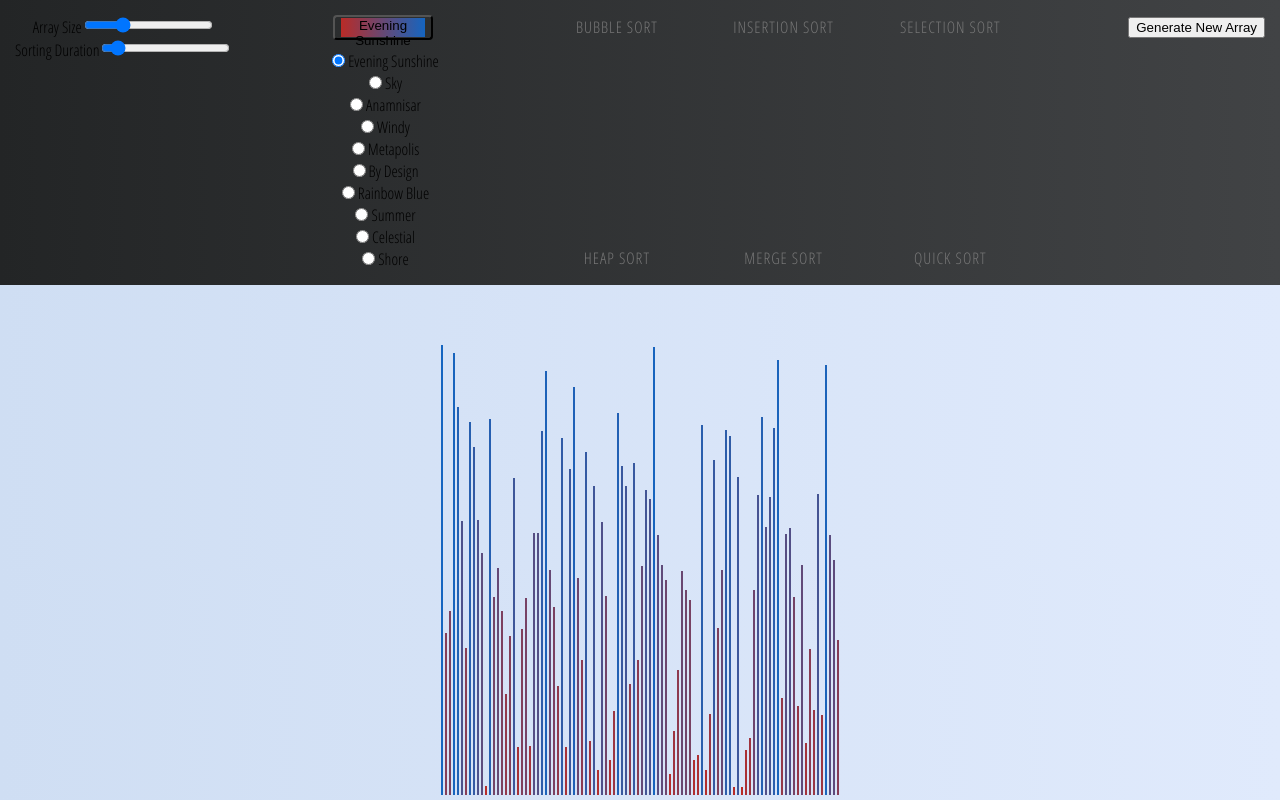
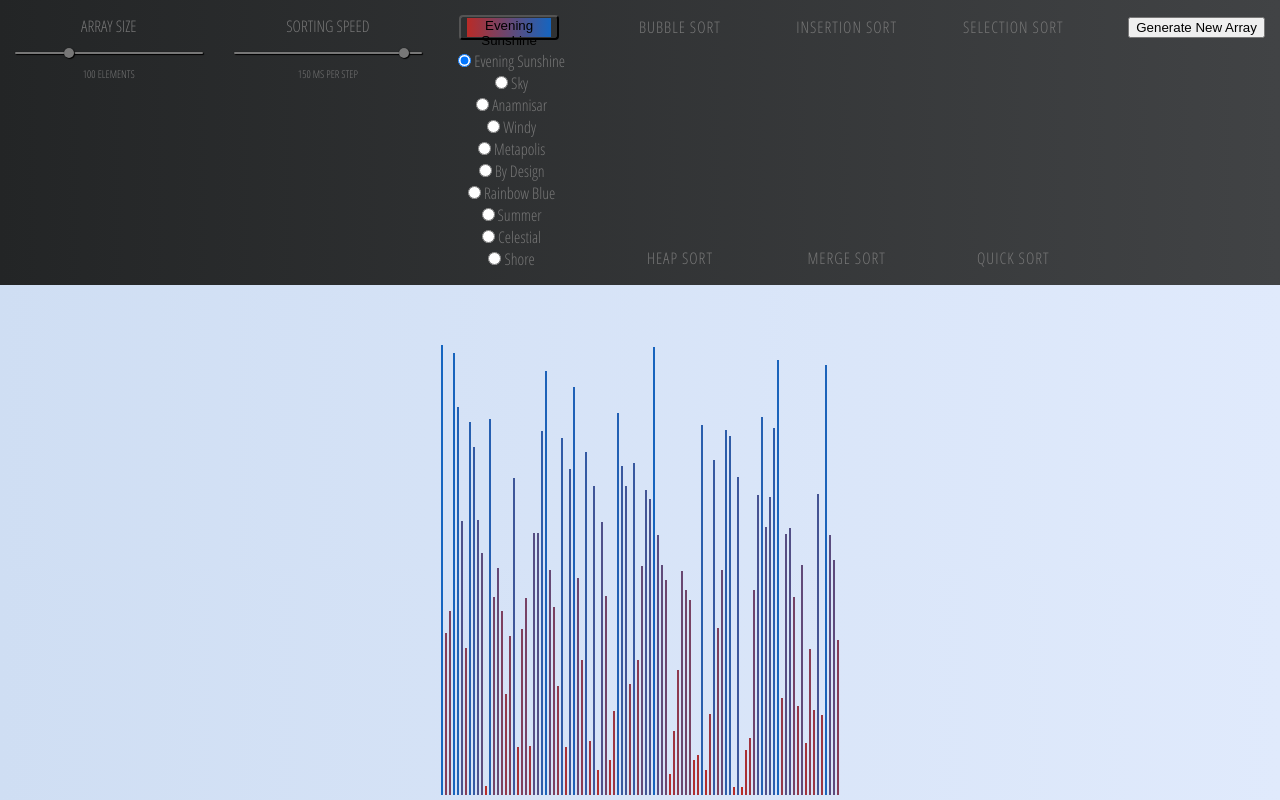
Before and after one commit to rumeetgoradia/sorting-visualizer, a React (Create React App) app: page / in a window 1280 px wide. Built offline with nearby package versions, Linux system fonts and the light colour scheme.

Commit message:
Add disabled styling and slider styling

```diff
--- a/src/components/BarsOptions.js
+++ b/src/components/BarsOptions.js
@@ -2,10 +2,6 @@ import React from "react"
 import { useContext } from "react"
 import { SortingContext } from "../context"
 import GradientSelector from "./GradientSelector"
-import Grid from "@material-ui/core/Grid"
-import Typography from "@material-ui/core/Typography"
-import Slider from "@material-ui/core/Slider"
-import Input from "@material-ui/core/Input"
 import "./styles/barsoptions.css"
 
 export default function BarsOptions() {
@@ -32,36 +28,10 @@ export default function BarsOptions() {
 
 	return (
 		<section className="options-container">
-			<div className="sliders">
 			<div className="slider-group">
-					{/* <Typography id="input-slider" gutterBottom>
+				<label htmlFor="num_bars" className="slider-label">
 					Array Size
-					</Typography>
-					<Grid container alignItems="center">
-						<Grid item>
-							<Slider
-								value={parseInt(num_bars)}
-								onChange={handleChange}
-								aria-labelledby="input-slider"
-								track={false}
-							/>
-						</Grid>
-						<Grid item>
-							<Input
-								value={num_bars}
-								margin="dense"
-								onChange={handleChange}
-								inputProps={{
-									step: 4,
-									min: { min_bars },
-									max: { max_bars },
-									type: "number",
-									"aria-labelledby": "input-slider"
-								}}
-							/>
-						</Grid>
-					</Grid> */}
-					<label htmlFor="num_bars">Array Size</label>
+				</label>
 				<input
 					type="range"
 					name="num_bars"
@@ -70,11 +40,15 @@ export default function BarsOptions() {
 					id="num_bars"
 					value={num_bars}
 					onChange={handleChange}
-						className="form-control"
+					className="slider disable"
 				/>
+
+				<h6 className="slider-value">{num_bars} elements</h6>
 			</div>
 			<div className="slider-group">
-					<label htmlFor="num_bars">Sorting Duration</label>
+				<label htmlFor="num_bars" className="slider-label">
+					Sorting Speed
+				</label>
 				<input
 					type="range"
 					name="speed"
@@ -83,9 +57,10 @@ export default function BarsOptions() {
 					id="speed"
 					value={speed}
 					onChange={handleChange}
-						className="form-control"
+					className="slider reverse-slider disable"
 				/>
-				</div>
+
+				<h6 className="slider-value">{speed} ms per step</h6>
 			</div>
 			{/* <div className="gradient-selector">
 					<input
@@ -175,30 +150,32 @@ export default function BarsOptions() {
 			</div>
 			<section className="algo-btns-container">
 				<div className="algo-btns">
-					<button className="algo-btn" onClick={bubbleSort}>
+					<button className="algo-btn disable" onClick={bubbleSort}>
 						Bubble Sort
 					</button>
-					<button className="algo-btn" onClick={insertionSort}>
+					<button className="algo-btn disable" onClick={insertionSort}>
 						Insertion Sort
 					</button>
-					<button className="algo-btn" onClick={selectionSort}>
+					<button className="algo-btn disable" onClick={selectionSort}>
 						Selection Sort
 					</button>
 				</div>
 				<div className="algo-btns">
-					<button className="algo-btn" onClick={heapSort}>
+					<button className="algo-btn disable" onClick={heapSort}>
 						Heap Sort
 					</button>
-					<button className="algo-btn" onClick={mergeSort}>
+					<button className="algo-btn disable" onClick={mergeSort}>
 						Merge Sort
 					</button>
-					<button className="algo-btn" onClick={quickSort}>
+					<button className="algo-btn disable" onClick={quickSort}>
 						Quick Sort
 					</button>
 				</div>
 			</section>
 			<section className="gen-btn-container">
-				<button onClick={generateArray}>Generate New Array</button>
+				<button className="disable" onClick={generateArray}>
+					Generate New Array
+				</button>
 			</section>
 		</section>
 	)
--- a/src/components/styles/barsoptions.css
+++ b/src/components/styles/barsoptions.css
@@ -1,3 +1,9 @@
+:root {
+  --unfocused: #777777;
+  --focused: #eeeeee;
+  --disabled: #3f3f3f;
+}
+
 .options-container {
   display: -webkit-box;
   display: -ms-flexbox;
@@ -12,6 +18,182 @@
   background: linear-gradient(to left, #414345, #232526);
   /* W3C, IE 10+/ Edge, Firefox 16+, Chrome 26+, Opera 12+, Safari 7+ */
   padding: 15px;
+  color: var(--unfocused);
+}
+
+.slider-group {
+  text-transform: uppercase;
+  -ms-flex-preferred-size: 15%;
+      flex-basis: 15%;
+}
+
+.slider-group:hover {
+  color: var(--focused);
+}
+
+.slider-group:hover .slider::-webkit-slider-thumb {
+  background: var(--focused);
+}
+
+.slider-group:hover .slider::-moz-slider-thumb {
+  background: var(--focused);
+}
+
+.slider-group:hover .slider::-ms-slider-thumb {
+  background: var(--focused);
+}
+
+.slider-group:hover .slider::-webkit-slider-runnable-track {
+  background: var(--focused);
+}
+
+.slider-group:hover .slider::-moz-slider-runnable-track {
+  background: var(--focused);
+}
+
+.slider-group:hover .slider::-ms-slider-runnable-track {
+  background: var(--focused);
+}
+
+.disabled {
+  pointer-events: none;
+}
+
+.disabled .slider::-webkit-slider-thumb {
+  background: var(--disabled);
+}
+
+.disabled .slider::-moz-slider-thumb {
+  background: var(--disabled);
+}
+
+.disabled .slider::-ms-slider-thumb {
+  background: var(--disabled);
+}
+
+.disabled .slider::-webkit-slider-runnable-track {
+  background: var(--disabled);
+}
+
+.disabled .slider::-moz-slider-runnable-track {
+  background: var(--disabled);
+}
+
+.disabled .slider::-ms-slider-runnable-track {
+  background: var(--disabled);
+}
+
+*:disabled {
+  pointer-events: none;
+  color: var(--disabled);
+}
+
+.slider {
+  -webkit-appearance: none;
+  /* Hides the slider so that custom slider can be made */
+  width: 100%;
+  /* Specific width is required for Firefox. */
+  background: transparent;
+  margin: 0;
+}
+
+.slider::-webkit-slider-thumb {
+  -webkit-appearance: none;
+  width: 10px;
+  height: 10px;
+  border-radius: 50%;
+  background: var(--unfocused);
+  -webkit-transition: all 0.3s ease;
+  transition: all 0.3s ease;
+  margin-top: -4px;
+  -webkit-box-shadow: 1px 1px 1px #000000, 0px 0px 1px #0d0d0d;
+          box-shadow: 1px 1px 1px #000000, 0px 0px 1px #0d0d0d;
+  cursor: pointer;
+}
+
+.slider::-moz-slider-thumb {
+  width: 10px;
+  height: 10px;
+  border-radius: 50%;
+  background: var(--unfocused);
+  -webkit-transition: all 0.3s ease;
+  transition: all 0.3s ease;
+  margin: 0;
+  box-shadow: 1px 1px 1px #000000, 0px 0px 1px #0d0d0d;
+  cursor: pointer;
+}
+
+.slider::-ms-slider-thumb {
+  width: 10px;
+  height: 10px;
+  border-radius: 50%;
+  background: var(--unfocused);
+  -webkit-transition: all 0.3s ease;
+  transition: all 0.3s ease;
+  margin: 0;
+  box-shadow: 1px 1px 1px #000000, 0px 0px 1px #0d0d0d;
+  cursor: pointer;
+}
+
+.slider::-ms-track {
+  width: 100%;
+  cursor: pointer;
+  /* Hides the slider so custom styles can be added */
+  background: transparent;
+  border-color: transparent;
+  color: transparent;
+  -webkit-transition: all 0.3s ease;
+  transition: all 0.3s ease;
+}
+
+.slider::-webkit-slider-runnable-track {
+  width: 100%;
+  height: 2px;
+  cursor: pointer;
+  -webkit-box-shadow: 1px 1px 1px #000000, 0px 0px 1px #0d0d0d;
+          box-shadow: 1px 1px 1px #000000, 0px 0px 1px #0d0d0d;
+  background: var(--unfocused);
+  border-radius: 1px;
+  margin-top: 2px;
+}
+
+.slider::-moz-slider-runnable-track {
+  width: 100%;
+  height: 2px;
+  cursor: pointer;
+  box-shadow: 1px 1px 1px #000000, 0px 0px 1px #0d0d0d;
+  background: var(--unfocused);
+  border-radius: 1px;
+  margin-top: 2px;
+}
+
+.slider::-ms-slider-runnable-track {
+  width: 100%;
+  height: 2px;
+  cursor: pointer;
+  box-shadow: 1px 1px 1px #000000, 0px 0px 1px #0d0d0d;
+  background: var(--unfocused);
+  border-radius: 1px;
+  margin-top: 2px;
+}
+
+.slider:focus {
+  outline: none;
+}
+
+.slider-value,
+.slider-label {
+  font-weight: 300;
+  -webkit-transition: all 0.3s ease;
+  transition: all 0.3s ease;
+}
+
+.slider-value {
+  margin: 0.5rem 0;
+}
+
+.reverse-slider {
+  direction: rtl;
 }
 
 .algo-btns-container {
@@ -49,7 +231,7 @@
   border: none;
   -webkit-transition: all 0.3s ease-in-out;
   transition: all 0.3s ease-in-out;
-  color: #777777;
+  color: var(--unfocused);
   font-weight: 300;
   font-size: 1rem;
   letter-spacing: 1px;
@@ -58,6 +240,10 @@
 .algo-btn:hover {
   letter-spacing: 3px;
   cursor: pointer;
-  color: #eeeeee;
+  color: var(--focused);
+}
+
+.algo-btn:focus {
+  outline: none !important;
 }
 /*# sourceMappingURL=barsoptions.css.map */
--- a/src/components/styles/barsoptions.scss
+++ b/src/components/styles/barsoptions.scss
@@ -1,3 +1,9 @@
+:root {
+	--unfocused: #777777;
+	--focused: #eeeeee;
+	--disabled: #3f3f3f;
+}
+
 .options-container {
 	display: flex;
 	// width: 100%;
@@ -15,81 +21,159 @@
 	); /* W3C, IE 10+/ Edge, Firefox 16+, Chrome 26+, Opera 12+, Safari 7+ */
 
 	padding: 15px;
+	color: var(--unfocused);
 }
 
-// .sliders {
-// 	display: flex;
-// 	flex-direction: column;
-// 	justify-content: space-between;
-// 	align-items: flex-start;
-// 	flex-basis: 25%;
-// }
+.slider-group {
+	text-transform: uppercase;
+	flex-basis: 15%;
+}
 
-// .slider-group {
-// 	display: flex;
-// 	justify-content: space-between;
-// 	width: 100%;
-// }
+.slider-group:hover {
+	.slider::-webkit-slider-thumb {
+		background: var(--focused);
+	}
+	.slider::-moz-slider-thumb {
+		background: var(--focused);
+	}
+	.slider::-ms-slider-thumb {
+		background: var(--focused);
+	}
+	.slider::-webkit-slider-runnable-track {
+		background: var(--focused);
+	}
+	.slider::-moz-slider-runnable-track {
+		background: var(--focused);
+	}
+	.slider::-ms-slider-runnable-track {
+		background: var(--focused);
+	}
+	color: var(--focused);
+}
 
-// .slider-group label {
-// 	flex-basis: 35%;
-// }
+.disabled {
+	pointer-events: none;
+	.slider::-webkit-slider-thumb {
+		background: var(--disabled);
+	}
+	.slider::-moz-slider-thumb {
+		background: var(--disabled);
+	}
+	.slider::-ms-slider-thumb {
+		background: var(--disabled);
+	}
+	.slider::-webkit-slider-runnable-track {
+		background: var(--disabled);
+	}
+	.slider::-moz-slider-runnable-track {
+		background: var(--disabled);
+	}
+	.slider::-ms-slider-runnable-track {
+		background: var(--disabled);
+	}
+}
 
-// .slider-group input {
-// 	flex-basis: 65%;
-// 	height: 1px;
-// 	margin: 10px;
-// 	-webkit-appearance: none;
-// 	&:focus {
-// 		outline: none;
-// 	}
-// 	&::-webkit-slider-runnable-track {
-// 		width: 100%;
-// 		height: 1px;
-// 		cursor: pointer;
-// 		box-shadow: none;
-// 		background: #ffffff;
-// 		border-radius: 0px;
-// 		border: 0px solid #010101;
-// 	}
-// 	&::-moz-range-track {
-// 		width: 100%;
-// 		height: 1px;
-// 		cursor: pointer;
-// 		box-shadow: none;
-// 		background: #ffffff;
-// 		border-radius: 0px;
-// 		border: 0px solid #010101;
-// 	}
+*:disabled {
+	pointer-events: none;
+	color: var(--disabled);
+}
 
-// 	&::-webkit-slider-thumb {
-// 		box-shadow: none;
-// 		border: 0px solid #ffffff;
-// 		box-shadow: 0px 10px 10px rgba(0, 0, 0, 0.25);
-// 		height: 42px;
-// 		width: 22px;
-// 		border-radius: 22px;
-// 		background: rgba(255, 255, 255, 1);
-// 		cursor: pointer;
-// 		-webkit-appearance: none;
-// 		margin-top: -20px;
-// 	}
-// 	&::-moz-range-thumb {
-// 		box-shadow: none;
-// 		border: 0px solid #ffffff;
-// 		box-shadow: 0px 10px 10px rgba(0, 0, 0, 0.25);
-// 		height: 42px;
-// 		width: 22px;
-// 		border-radius: 22px;
-// 		background: rgba(255, 255, 255, 1);
-// 		cursor: pointer;
-// 		-webkit-appearance: none;
-// 		margin-top: -20px;
-// 	}
-// 	&::-moz-focus-outer {
-// 		border: 0;
-// 	}
-// }
+.slider {
+	-webkit-appearance: none; /* Hides the slider so that custom slider can be made */
+	width: 100%; /* Specific width is required for Firefox. */
+	background: transparent;
+	margin: 0;
+}
+
+.slider::-webkit-slider-thumb {
+	-webkit-appearance: none;
+	width: 10px;
+	height: 10px;
+	border-radius: 50%;
+	background: var(--unfocused);
+	transition: all 0.3s ease;
+	margin-top: -4px;
+	box-shadow: 1px 1px 1px #000000, 0px 0px 1px #0d0d0d;
+	cursor: pointer;
+}
+
+.slider::-moz-slider-thumb {
+	width: 10px;
+	height: 10px;
+	border-radius: 50%;
+	background: var(--unfocused);
+	transition: all 0.3s ease;
+	margin: 0;
+	box-shadow: 1px 1px 1px #000000, 0px 0px 1px #0d0d0d;
+	cursor: pointer;
+}
+.slider::-ms-slider-thumb {
+	width: 10px;
+	height: 10px;
+	border-radius: 50%;
+	background: var(--unfocused);
+	transition: all 0.3s ease;
+	margin: 0;
+	box-shadow: 1px 1px 1px #000000, 0px 0px 1px #0d0d0d;
+	cursor: pointer;
+}
+.slider::-ms-track {
+	width: 100%;
+	cursor: pointer;
+
+	/* Hides the slider so custom styles can be added */
+	background: transparent;
+	border-color: transparent;
+	color: transparent;
+	transition: all 0.3s ease;
+}
+
+.slider::-webkit-slider-runnable-track {
+	width: 100%;
+	height: 2px;
+	cursor: pointer;
+	box-shadow: 1px 1px 1px #000000, 0px 0px 1px #0d0d0d;
+	background: var(--unfocused);
+	border-radius: 1px;
+	margin-top: 2px;
+}
+
+.slider::-moz-slider-runnable-track {
+	width: 100%;
+	height: 2px;
+	cursor: pointer;
+	box-shadow: 1px 1px 1px #000000, 0px 0px 1px #0d0d0d;
+	background: var(--unfocused);
+	border-radius: 1px;
+	margin-top: 2px;
+}
+.slider::-ms-slider-runnable-track {
+	width: 100%;
+	height: 2px;
+	cursor: pointer;
+	box-shadow: 1px 1px 1px #000000, 0px 0px 1px #0d0d0d;
+	background: var(--unfocused);
+	border-radius: 1px;
+	margin-top: 2px;
+}
+
+.slider:focus {
+	outline: none;
+}
+
+.slider-value,
+.slider-label {
+	font-weight: 300;
+	transition: all 0.3s ease;
+}
+
+.slider-value {
+	margin: 0.5rem 0;
+}
+
+.reverse-slider {
+	direction: rtl;
+}
 
 .algo-btns-container {
 	display: flex;
@@ -111,7 +195,7 @@
 	background: none;
 	border: none;
 	transition: all 0.3s ease-in-out;
-	color: #777777;
+	color: var(--unfocused);
 	font-weight: 300;
 	font-size: 1rem;
 	letter-spacing: 1px;
@@ -120,5 +204,9 @@
 .algo-btn:hover {
 	letter-spacing: 3px;
 	cursor: pointer;
-	color: #eeeeee;
+	color: var(--focused);
 }
+
+.algo-btn:focus {
+	outline: none !important;
+}
```
Also changed, not shown: src/context.js (+11 -81 lines), 1 other file (tests, documents, lock files or other folders). Lines whose indentation alone changed are shown as unchanged.
